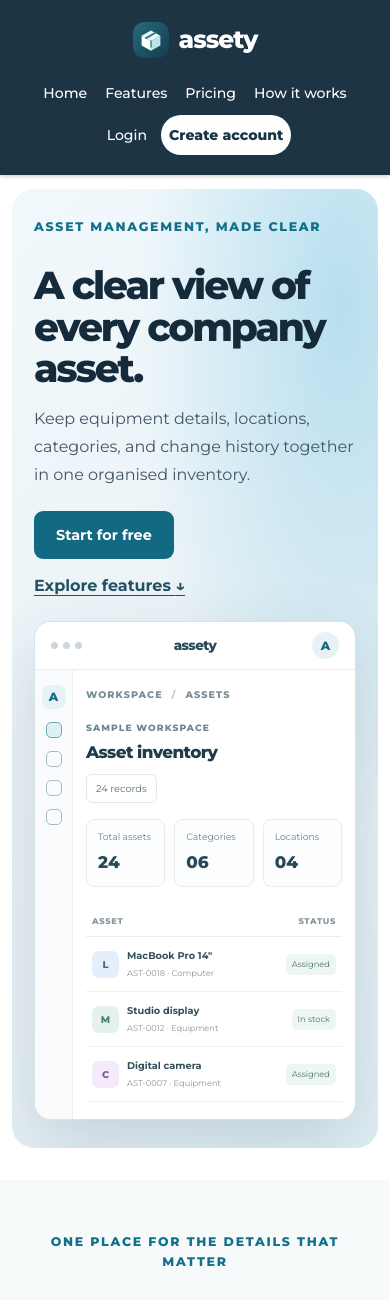
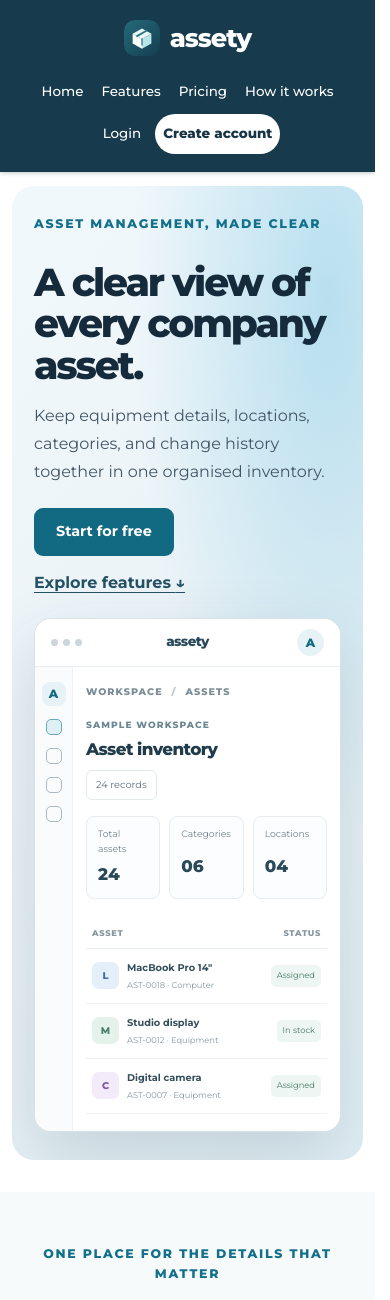
Before and after one commit to Bonzay993/Assety, a Flask app: page / in a window 390 px wide. Shown: the top 1300 px of the page. Run offline with Flask 3, Linux system fonts and the light colour scheme; parts of the project's set-up code (start-up, migrations or seed data) failed here and were passed over; some libraries are stand-ins or nearby versions.

Commit message:
Align public page headers and footers

```diff
--- a/static/css/responsive.css
+++ b/static/css/responsive.css
@@ -1,5 +1,7 @@
 /* Shared layout rules. Keep content readable rather than shrinking it to fit. */
-html { overflow-y: auto; scrollbar-gutter: auto; }
+/* Reserve the same scrollbar space on short and long pages so centered shared
+   elements (especially the header) stay in the same horizontal position. */
+html { overflow-y: auto; scrollbar-gutter: stable; }
 body { display: flex; height: auto; min-height: 100vh; min-height: 100dvh; flex-direction: column; overflow-y: visible; }
 #main-content { width: 100%; flex: 1 0 auto; }
 body.auth-page #main-content { display: flex; flex-direction: column; }
@@ -798,6 +800,20 @@ body.inventory-app-body .sidebar-brand .brand-name { color: #fff; font-size: 1.4
 .landing-page > footer { margin-top: 64px; padding: 28px 20px; background: #162e3e; color: #cbd9df; font-size: .9rem; text-align: center; }
 .landing-page .footer-brand { color: #fff; font-weight: 750; letter-spacing: -.02em; }
 
+/* Use one public shell style across the landing and account pages. */
+.landing-page > header,
+body.auth-page > header { background: var(--public-shell-color); }
+.landing-page > footer,
+body.auth-page > footer { background: var(--public-shell-color); }
+.landing-page .brand-name,
+body.auth-page .brand-name { font-size: 1.6rem; }
+.landing-page .nav-container,
+body.auth-page .nav-container { gap: 8px; }
+.landing-page .nav-item-url,
+body.auth-page .nav-item-url { padding: 7px 12px; }
+.landing-page .nav-cta,
+body.auth-page .nav-cta { margin-left: 4px; padding-inline: 17px; }
+
 @media (max-width: 900px) {
     .landing-page .hero { min-height: 0; margin: 22px 18px 48px; padding: 36px; }
     .landing-page .hero-container { grid-template-columns: minmax(0, 1fr); gap: 22px; }
@@ -855,3 +871,25 @@ body.inventory-app-body .sidebar-brand .brand-name { color: #fff; font-size: 1.4
 @media (prefers-reduced-motion: reduce) {
     .landing-page *, .landing-page *::before, .landing-page *::after { scroll-behavior: auto !important; transition-duration: .01ms !important; }
 }
+
+@media (max-width: 767px) {
+    .landing-page > header,
+    body.auth-page > header { padding: 8px 12px; }
+    .landing-page .header-container,
+    body.auth-page .header-container { flex-direction: row; justify-content: space-between; gap: 8px; }
+    .landing-page .header-container nav,
+    body.auth-page .header-container nav { width: auto; }
+    .landing-page .nav-container,
+    body.auth-page .nav-container { justify-content: flex-end; flex-wrap: wrap; gap: 2px; }
+    .landing-page .nav-item-url,
+    body.auth-page .nav-item-url { min-height: 40px; padding: 6px 8px; font-size: .84rem; }
+}
+
+@media (max-width: 420px) {
+    .landing-page .header-container,
+    body.auth-page .header-container { flex-direction: column; }
+    .landing-page .header-container nav,
+    body.auth-page .header-container nav { width: 100%; }
+    .landing-page .nav-container,
+    body.auth-page .nav-container { justify-content: center; }
+}
--- a/static/css/styles.css
+++ b/static/css/styles.css
@@ -3,6 +3,10 @@
     margin: 0;
     padding: 0;
     box-sizing: border-box;
+}
+
+:root {
+    --public-shell-color: #173b4c;
 }
 
 html{
@@ -37,7 +41,7 @@ body {
 header {
     display:flex;
     flex-direction: row;
-    background-color:rgb(39, 77, 97);
+    background-color: var(--public-shell-color);
     color: rgb(255, 255, 255);
     padding-left:20px;
     padding-right:20px;
@@ -574,7 +578,7 @@ header .logo h1 {
 }
 
 footer {
-    background-color: black;
+    background-color: var(--public-shell-color);
     color:white;
     text-align: center;
     padding: 10px;
```
